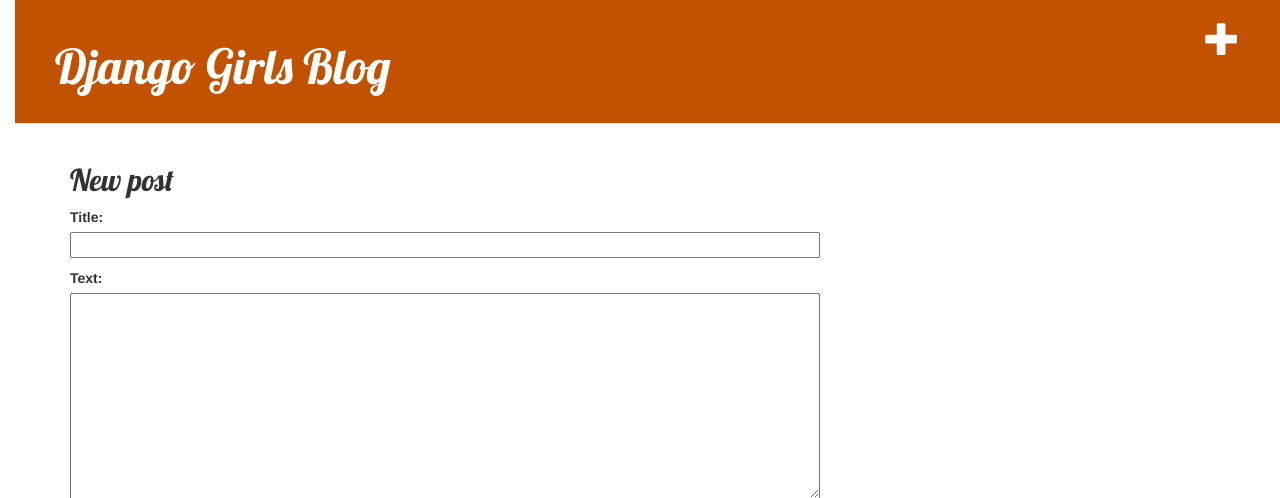
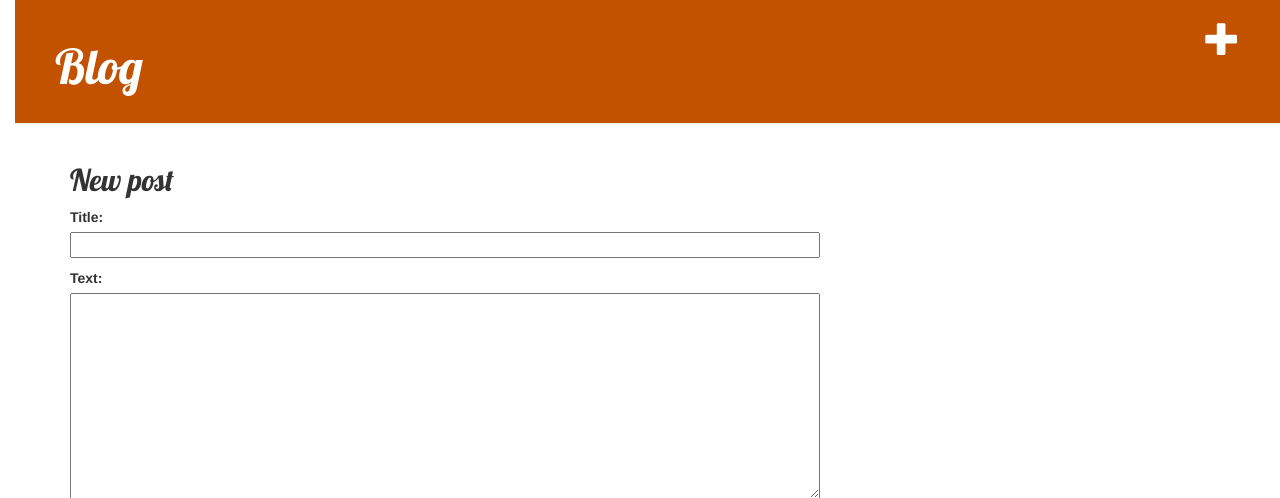
Before and after one commit to aziza777/my-first-blog, a Django app: page /post/new/ in a window 1280 px wide. Shown: the top 498 px of the page. Run offline with Django 3.2, Linux system fonts and the light colour scheme; some libraries are stand-ins or nearby versions.

Commit message:
Changed the HTML for the site.

```diff
--- a/blog/static/css/blog.css
+++ b/blog/static/css/blog.css
@@ -1,5 +1,5 @@
 h1 a, h2 a {
-    color: #C25100;
+    color:#FFE4C4;
     font-family: 'Lobster';
 }
 body {
--- a/blog/templates/blog/base.html
+++ b/blog/templates/blog/base.html
@@ -1,16 +1,17 @@
 {% load static %}
 <html>
     <head>
-        <title>Django Girls blog98765432</title>
+        <title> blog </title>
         <link rel="stylesheet" href="//maxcdn.bootstrapcdn.com/bootstrap/3.2.0/css/bootstrap.min.css">
         <link rel="stylesheet" href="//maxcdn.bootstrapcdn.com/bootstrap/3.2.0/css/bootstrap-theme.min.css">
         <link href='//fonts.googleapis.com/css?family=Lobster&subset=latin,latin-ext' rel='stylesheet' type='text/css'>
         <link rel="stylesheet" href="{% static 'css/blog.css' %}">
     </head>
+
     <body>
         <div class="page-header">
             <a href="{% url 'post_new' %}" class="top-menu"><span class="glyphicon glyphicon-plus"></span></a>
-            <h1><a href="/">Django Girls Blog</a></h1>
+            <h1><a href="/">Blog</a></h1>
         </div>
         <div class="content container">
             <div class="row">
```
